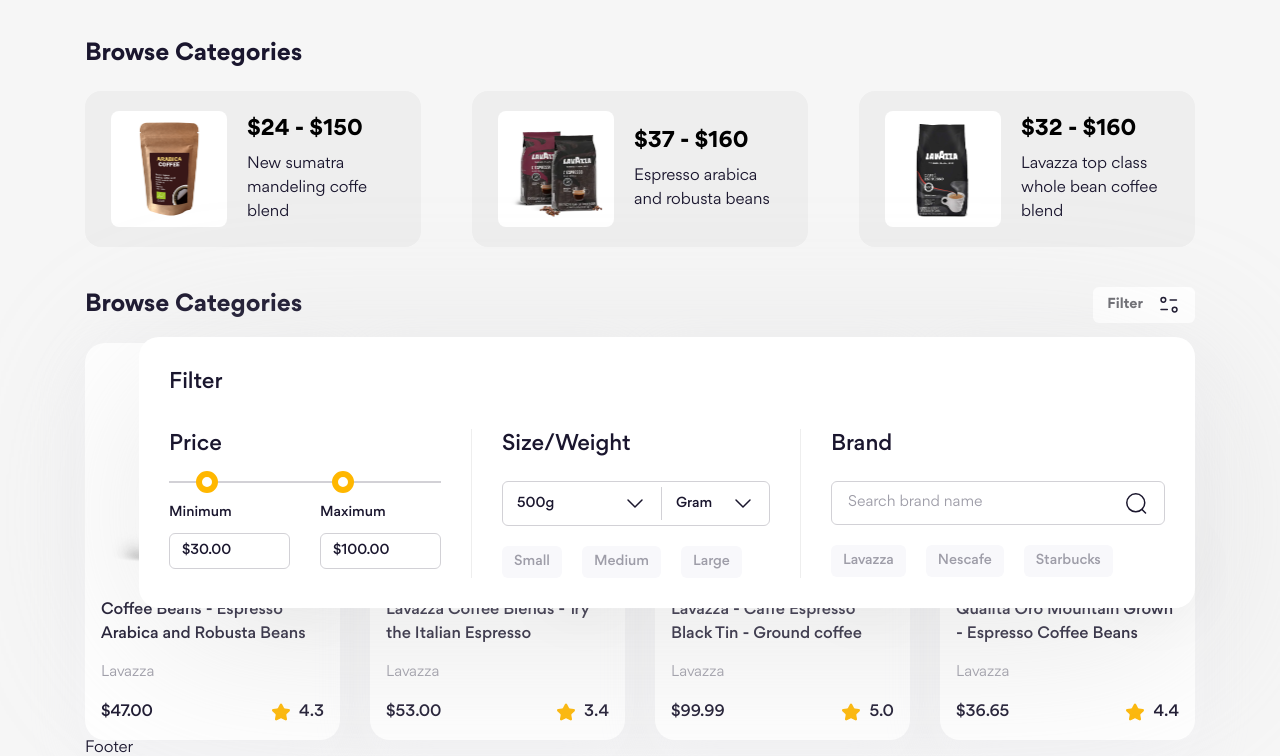
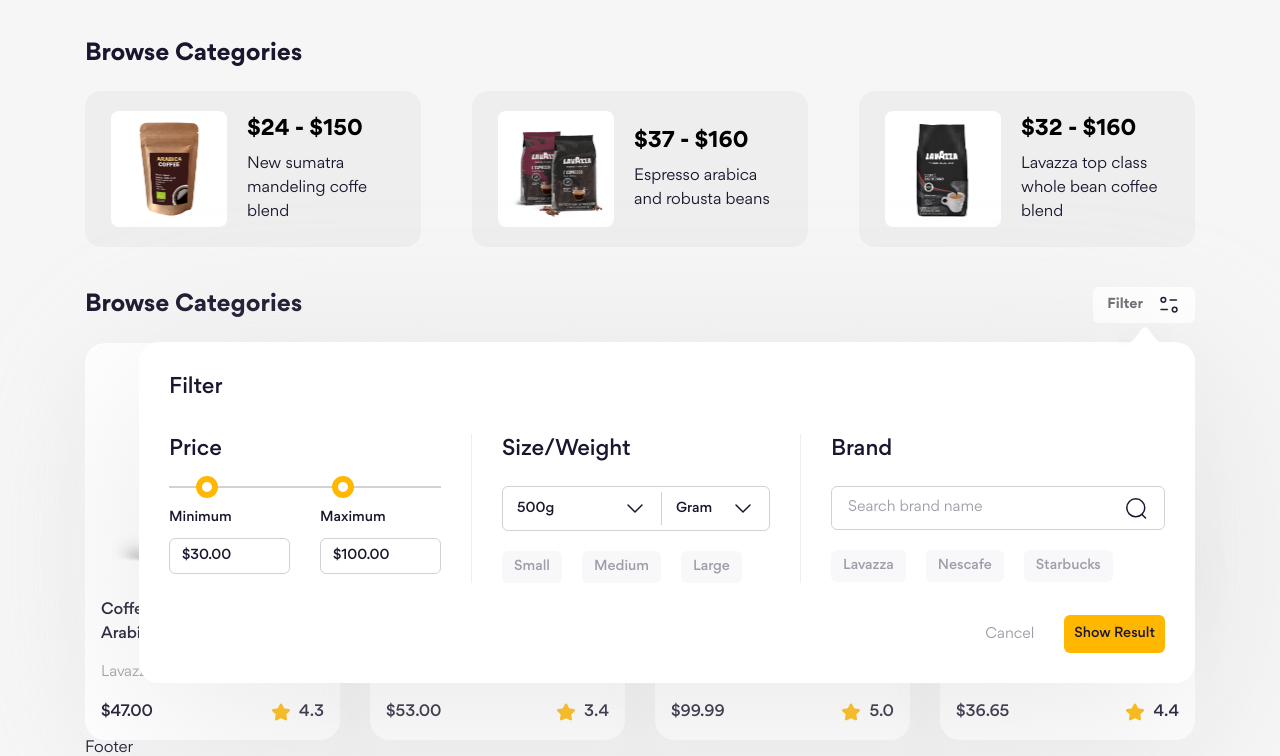
Before and after one commit to HieuYK/da-88, a website: page index.html in a window 1280 px wide. Shown: the part 530-1286 px from the top of the page. Drawn offline with Linux system fonts and the light colour scheme.

Commit message:
B61.37 - Làm form filter sản phẩm #4

```diff
--- a/index.html
+++ b/index.html
@@ -108,6 +108,7 @@
             </button>
 
             <div class="filter">
+              <img src="./assets/icons/arrow-up.png" alt="" class="filter__arrow" />
               <h3 class="filter__heading">Filter</h3>
               <form action="" class="filter__form">
                 <div class="filter__row">
@@ -178,6 +179,10 @@
                       </div>
                     </div>
                   </div>
+                </div>
+                <div class="filter__row filter__footer">
+                  <button class="btn btn--text filter__cancel">Cancel</button>
+                  <button class="btn btn--primary filter__submit">Show Result</button>
                 </div>
               </form>
             </div>
--- a/scss/components/_button.scss
+++ b/scss/components/_button.scss
@@ -42,3 +42,50 @@
     margin-top: 6px;
   }
 }
+
+// Buttons
+.btn {
+  height: 46px;
+  border-radius: 6px;
+  padding: 0 20px;
+
+  background: #f8f8fb;
+
+  font-size: 1.8rem;
+  font-weight: 500;
+  // line-height: 144.444%; đặt height thì không cần line-height nữa, chữ cũng có 1 hàng nên không cần
+  user-select: none;
+
+  + .btn {
+    margin-left: 20px;
+  }
+
+  &--text {
+    color: #9e9da8;
+    background: transparent;
+    font-weight: 400;
+  }
+
+  &--primary {
+    background: #ffb700;
+  }
+
+  &--outline {
+    background: transparent;
+    border: 1px solid #d2d1d6;
+  }
+
+  &--rounded {
+    border-radius: 99px;
+  }
+
+  &[disabled],
+  &--disabled {
+    opacity: 0.5;
+    pointer-events: none;
+  }
+
+  &:hover {
+    opacity: 0.9;
+  }
+}
--- a/scss/components/_filter-form.scss
+++ b/scss/components/_filter-form.scss
@@ -5,7 +5,7 @@
 
 .filter {
   position: absolute;
-  top: 50px;
+  top: 55px;
   right: 0;
 
   padding: 30px;
@@ -13,6 +13,13 @@
 
   background: var(--filter-form-bg);
   filter: drop-shadow(0px 40px 90px var(--filter-form-shadow));
+
+  &__arrow {
+    position: absolute;
+    top: -15px;
+    right: 24px;
+    height: 20.5px;
+  }
 
   &__heading {
     font-size: 2.2rem;
@@ -180,4 +187,24 @@
     margin: 0 30px;
     background: #eee;
   }
+
+  &__footer {
+    display: flex;
+    justify-content: flex-end;
+    margin-top: 32px;
+  }
+
+  &__cancel,
+  &__submit {
+    height: 38px;
+    padding: 0 10px;
+  }
+
+  &__cancel {
+    font-size: 1.5rem;
+  }
+
+  &__submit {
+    font-size: 1.4rem;
+  }
 }
```
Also changed, not shown: assets/css/main.css, assets/icons/arrow-up.png (added), 1 other file.
